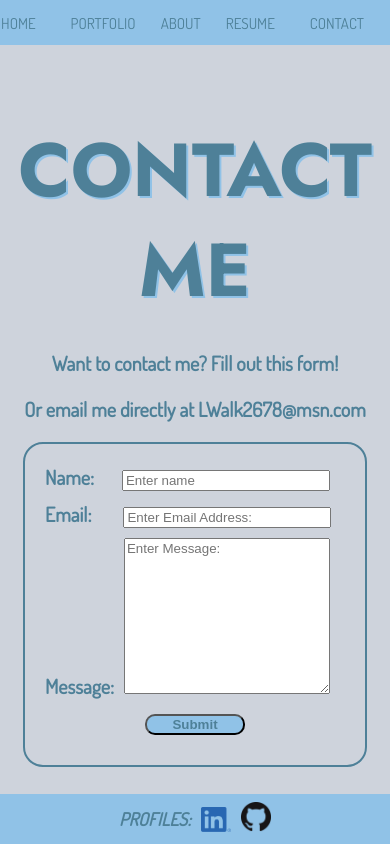
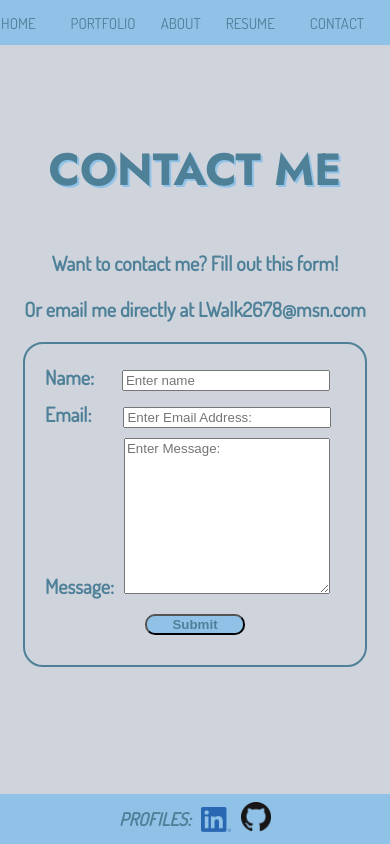
Before and after one commit to LWalk2678/portfolio, a React (Create React App) app in the folder client/: page /contact in a window 390 px wide. Built offline with nearby package versions, Linux system fonts and the light colour scheme.

Commit message:
adding media quiries

```diff
--- a/client/src/assets/css/screens/Contact.css
+++ b/client/src/assets/css/screens/Contact.css
@@ -76,3 +76,9 @@ textarea {
     font-size: 75px;
   }
 }
+
+@media only screen and (max-width: 400px) {
+  .contact-title {
+    font-size: 45px;
+  }
+}
```
